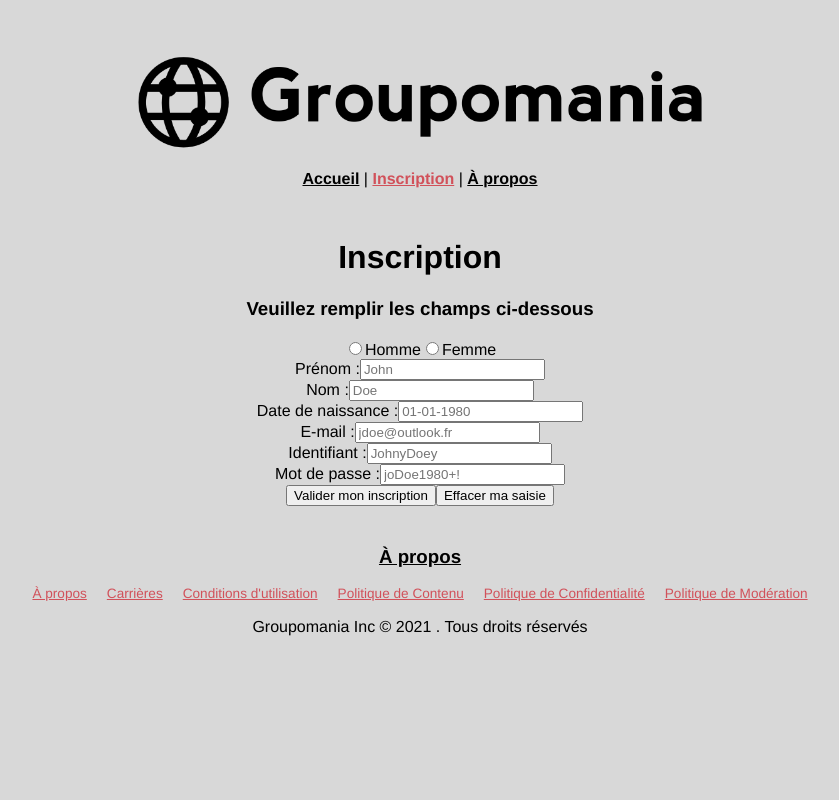
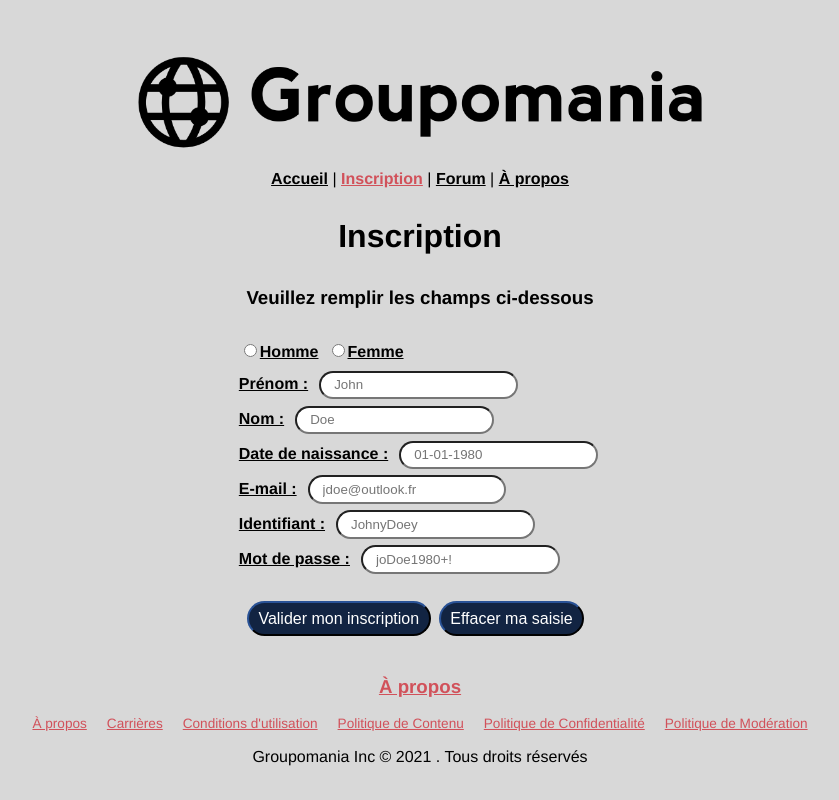
Before and after one commit to Yann-dv/Groupomania, a Vue app in the folder frontend/: page /#/subscribe in a window 1280 px wide. Shown: the whole page, without its empty margins (220-1059 px from the left). Built offline with nearby package versions, Linux system fonts and the light colour scheme.

Commit message:
Stylizing home and subscrib forms, add forum vue

```diff
--- a/frontend/src/App.vue
+++ b/frontend/src/App.vue
@@ -5,6 +5,7 @@
     </div>
     <router-link to="/">Accueil</router-link> |
     <router-link to="/subscribe">Inscription</router-link> |
+    <router-link to="/forum">Forum</router-link> |
     <router-link to="/about">À propos</router-link>
   </div>
   <router-view/>
--- a/frontend/src/components/ConnectForm.vue
+++ b/frontend/src/components/ConnectForm.vue
@@ -4,20 +4,22 @@
     <h3>{{ msgconnect }}</h3>
     <form id="connectForm" class="connect-form">
         <div class="identifiant">
-          <label for="userId">Identifiant :</label>
-          <input type="text" pattern="^[a-zA-Z\\-]+$" id="userId" placeholder="JeanDeLaCompta" required/>
+          <label for="userId" class="userId">Identifiant :</label>
+          <input type="text" class="input-identifiant" pattern="^[a-zA-Z\\-]+$" id="userId" placeholder="JeanDeLaCompta" required/>
         </div>
         <div class="motdepasse">
-          <label for="userPwd">Mot de passe :</label>
-          <input type="text" pattern="^[a-zA-Z\\-]+$" id="userId" placeholder="groupomaniac1982" required/>
+          <label for="userPwd" class="user-pwd">Mot de passe :</label>
+          <input type="text" class="input-pwd" pattern="^[a-zA-Z\\-]+$" id="userId" placeholder="groupomaniac1982" required/>
         </div>
         <div class="connectForm-btns">
-          <input type="submit" id="connect" aria-label="Se connecter avec mes identifiants" value="Connection"/>
-          <input type="reset" id="refresh" aria-label="Effacer ma saisie" value="Effacer"/>
+          <button type="submit" class="btn-identifiant" id="connect" aria-label="Se connecter avec mes identifiants" value="Connection">Connection</button>
+          <button type="reset" class="btn-reset" id="refresh" aria-label="Effacer ma saisie" value="Effacer">Effacer</button>
         </div>
     </form>
     <h3>{{ subscrib }}</h3>
+    <router-link to="/subscribe">
     <button class="inscription-btn">INSCRIPTION</button>
+    </router-link>
   </div>
 </template>
 
@@ -43,8 +45,51 @@ export default {
   font-size: 1rem;
   padding: .2rem .5rem;
   text-decoration: underline;
+  padding: .6rem;
+  border-radius: 2rem;
+  color: white;
+  background-color: #122442;
+  border-color: #122442;
   &:hover {
     cursor: pointer;
   }
 }
+
+.connect-form {
+  align-items: center;
+}
+
+.userId, .user-pwd {
+  font-weight: bold;
+}
+
+.input-pwd, .input-identifiant {
+  margin: .2rem;
+  padding: .3rem;
+  padding-left: .8rem;
+  border-radius: 2rem;
+}
+
+.btn-reset, .btn-identifiant {
+  padding: .2rem .4rem;
+  margin-top: .5rem;
+  margin-left: .5rem;
+  border-radius: 1rem;
+  color: white;
+  background-color: #122442;
+  border-color: #122442;
+  &:hover {
+    cursor: pointer;
+  }
+}
+
+h1 {
+  margin-top: 0;
+  margin-bottom: 2rem;
+}
+
+h3 {
+  text-decoration: underline;
+  margin-bottom: 1.5rem;
+}
 </style>
--- a/frontend/src/components/Footer.vue
+++ b/frontend/src/components/Footer.vue
@@ -1,6 +1,8 @@
 <template>
   <div class="general-footer">
-<h3>À propos</h3>
+  <router-link to="/about">
+    <h3>À propos</h3>
+  </router-link>
     <ul>
       <li><a href="#" target="_blank" rel="noopener">À propos</a></li>
       <li><a href="#" target="_blank" rel="noopener">Carrières</a></li>
--- a/frontend/src/router/index.js
+++ b/frontend/src/router/index.js
@@ -1,12 +1,23 @@
 import { createRouter, createWebHashHistory } from 'vue-router'
 import Home from '../views/Home.vue'
 import Subscribe from '../views/Subscribe.vue'
+import Forum from '../views/Forum.vue'
 
 const routes = [
   {
     path: '/',
     name: 'Home',
     component: Home
+  },
+  {
+    path: '/subscribe',
+    name: 'Subscribe',
+    component: Subscribe
+  },
+  {
+    path: '/forum',
+    name: 'Forum',
+    component: Forum
   },
   {
     path: '/about',
@@ -16,11 +27,6 @@ const routes = [
     // which is lazy-loaded when the route is visited.
     component: () => import(/* webpackChunkName: "about" */ '../views/About.vue')
   },
-  {
-    path: '/subscribe',
-    name: 'Subscribe',
-    component: Subscribe
-  },
 ]
 
 const router = createRouter({
--- a/frontend/src/views/About.vue
+++ b/frontend/src/views/About.vue
@@ -15,5 +15,11 @@ export default {
     Footer
   }
 }
+</script>
 
-</script>
+<style scoped lang="scss">
+h1 {
+  margin-top: 0;
+  margin-bottom: 2rem;
+}
+</style>
--- /dev/null
+++ b/frontend/src/views/Forum.vue
@@ -0,0 +1,18 @@
+<template>
+  <div class="forum">
+    <h2>Forum de discussion</h2>
+    <Footer/>
+  </div>
+</template>
+
+<script>
+// @ is an alias to /src
+import Footer from '@/components/Footer.vue'
+
+export default {
+  name: 'Forum',
+  components: {
+    Footer
+  }
+}
+</script>
--- a/frontend/src/views/Home.vue
+++ b/frontend/src/views/Home.vue
@@ -1,6 +1,5 @@
 <template>
   <div class="home">
-    <!-- <img alt="Vue logo" src="../assets/header_logo.png">  Passé avant les onglets de vues-->
     <ConnectForm homemsg="Bienvenue sur le réseau social interne de Groupomania !"
     msgconnect="Entrez votre identifiant et votre mot de passe pour accéder à la plateforme"
     subscrib="Si vous ne possédez pas encore de compte, inscrivez-vous pour en créer un :"/>
--- a/frontend/src/views/Subscribe.vue
+++ b/frontend/src/views/Subscribe.vue
@@ -2,8 +2,9 @@
   <div class="subscription">
     <h1>Inscription</h1>
         <h3>Veuillez remplir les champs ci-dessous</h3>
-      <form id="cmdForm">
-        <div>
+      <div class="form-container">
+      <form id="cmdForm" class="cmd-form">
+        <div class="sexe">
             <input type="radio" value="male" name="sexe" id="male" autocomplete="off">
             <label for="male">Homme</label>
             <input type="radio" value="female" name="sexe" id="female" autocomplete="off">
@@ -11,33 +12,34 @@
         </div>
         <div>
           <label for="firstName">Prénom :</label>
-          <input type="text" pattern="^[a-zA-Z\\-]+$" id="firstName" placeholder="John" required/>
+          <input type="text" class="form-input" pattern="^[a-zA-Z\\-]+$" id="firstName" placeholder="John" required/>
         </div>
         <div>
           <label for="lastName">Nom :</label>
-          <input type="text" pattern="^[a-zA-Z\\-]+$" id="lastName" placeholder="Doe" required/>
+          <input type="text" class="form-input" pattern="^[a-zA-Z\\-]+$" id="lastName" placeholder="Doe" required/>
         </div>
         <div>
           <label for="address" >Date de naissance :</label>
-          <input type="text" pattern="^[Z0-9-\\s]+$" id="address"  placeholder="01-01-1980" required/>
+          <input type="text" class="form-input" pattern="^[Z0-9-\\s]+$" id="address"  placeholder="01-01-1980" required/>
         </div>
         <div>
           <label for="email" >E-mail :</label>
-          <input type="email" pattern="[a-zA-Z0-9._-]+@[a-zA-Z0-9._-]+\\.[a-zA-Z.]{2,15}" id="email"  placeholder="jdoe@outlook.fr" required/>
+          <input type="email" class="form-input" pattern="[a-zA-Z0-9._-]+@[a-zA-Z0-9._-]+\\.[a-zA-Z.]{2,15}" id="email"  placeholder="jdoe@outlook.fr" required/>
         </div>
         <div>
           <label for="identifiant" >Identifiant :</label>
-          <input type="text" pattern="[a-zA-Z0-9._-]+@[a-zA-Z0-9._-]+\\.[a-zA-Z.]{2,15}" id="identifiant"  placeholder="JohnyDoey" required/>
+          <input type="text" class="form-input" pattern="[a-zA-Z0-9._-]+@[a-zA-Z0-9._-]+\\.[a-zA-Z.]{2,15}" id="identifiant"  placeholder="JohnyDoey" required/>
         </div>
         <div>
           <label for="pwd" >Mot de passe :</label>
-          <input type="text" pattern="[a-zA-Z0-9._-]+@[a-zA-Z0-9._-]+\\.[a-zA-Z.]{2,15}" id="pwd"  placeholder="joDoe1980+!" required/>
+          <input type="text" class="form-input" pattern="[a-zA-Z0-9._-]+@[a-zA-Z0-9._-]+\\.[a-zA-Z.]{2,15}" id="pwd"  placeholder="joDoe1980+!" required/>
         </div>
         <div>
-          <input type="submit" id="inscription" aria-label="Valider mon inscription" value="Valider mon inscription"/>
-          <input type="reset" id="refresh-inscription"  aria-label="Effacer ma saisie" value="Effacer ma saisie"/>
+          <button type="submit" id="inscription" aria-label="Valider mon inscription" value="Valider mon inscription">Valider mon inscription</button>
+          <button type="reset" id="refresh-inscription"  aria-label="Effacer ma saisie" value="Effacer ma saisie">Effacer ma saisie</button>
         </div>
     </form>
+    </div>
     <Footer/>
   </div>
 </template>
@@ -52,5 +54,53 @@ export default {
     Footer
   }
 }
+</script>
 
-</script>
+<style scoped lang="scss">
+h1 {
+  margin-top: 0;
+  margin-bottom: 2rem;
+}
+
+h3 {
+  margin-bottom: 2rem;
+}
+.form-container {
+  display: flex;
+  justify-content: center;
+}
+.cmd-form {
+  text-align: left;
+}
+
+.form-input {
+  margin: .2rem;
+  padding: .3rem;
+  padding-left: .8rem;
+  border-radius: 2rem;
+}
+
+.sexe {
+  margin-bottom: .4rem;
+}
+
+label {
+  font-weight: bold;
+  margin-right: .5rem;
+  text-decoration: underline;
+}
+
+button {
+  margin-top: 1.5rem;
+  margin-left: .5rem;
+  font-size: 1rem;
+  padding: .4rem .6rem;
+  border-radius: 2rem;
+  color: white;
+  background-color: #122442;
+  border-color: #122442;
+  &:hover {
+    cursor: pointer;
+  }
+}
+</style>
```
